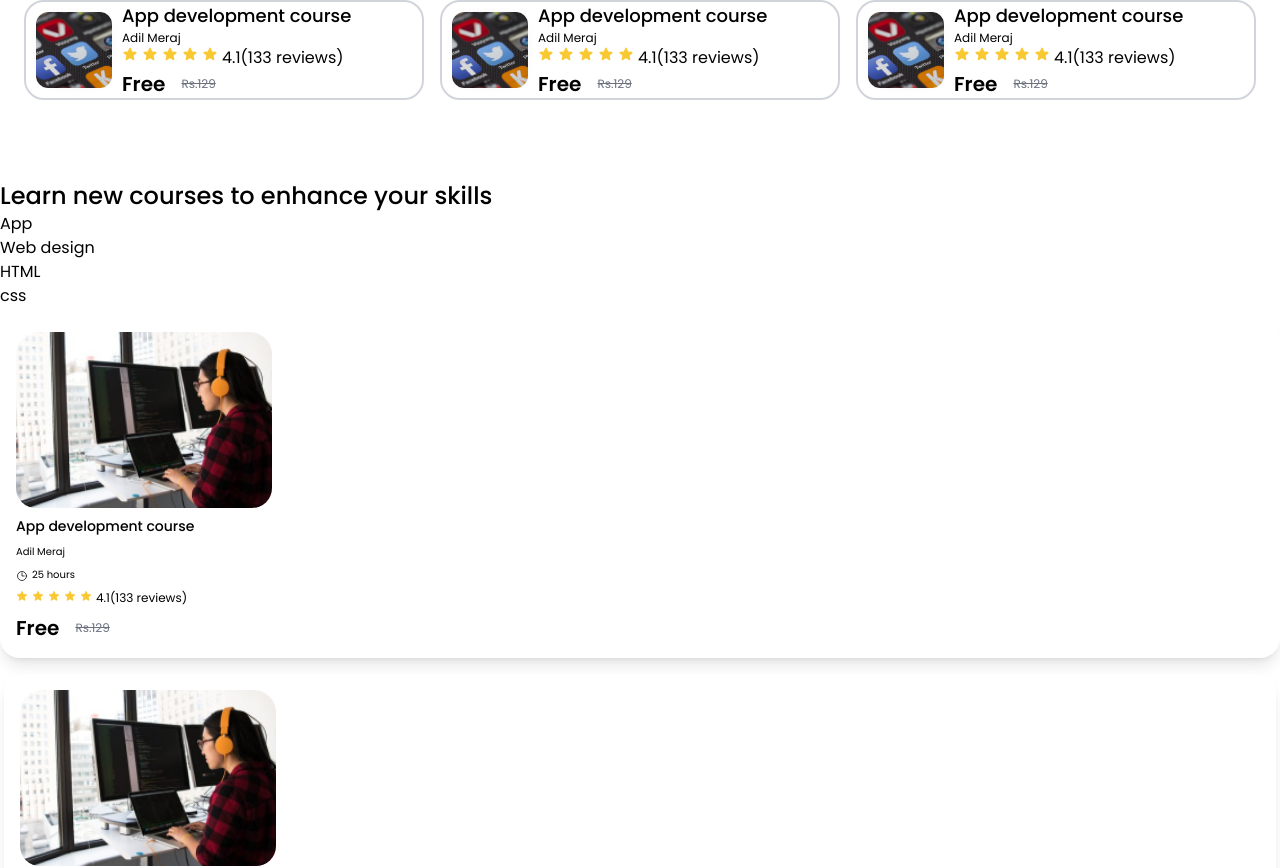
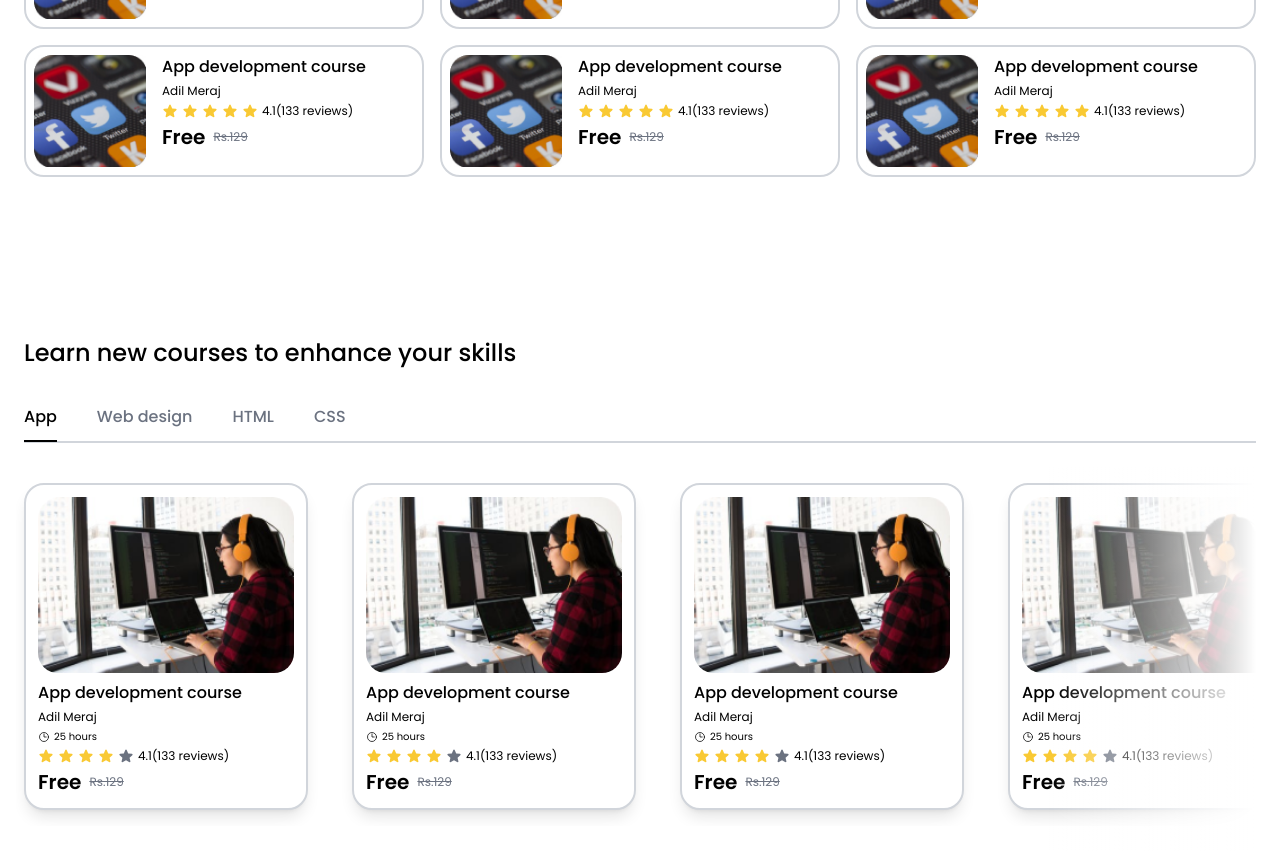
Before and after one commit to codingspidy/gurucool-project-1, a Next.js app: page / in a window 1280 px wide. Shown: the part 2720-3588 px from the top of the page. Built offline with nearby package versions, Linux system fonts and the light colour scheme.

Commit message:
3rd commit

```diff
--- a/components/Course.js
+++ b/components/Course.js
@@ -15,8 +15,8 @@ const Course = () => {
         <SearchBar className="md:order-2" />
         <SortingSelect />
         </div>
-        <div className="relative">
-          <div className="flex space-x-4 sm:space-x-7 overflow-x-scroll scrollbar-hide">
+        <div className="relative -ml-1">
+          <div className="flex space-x-3 sm:space-x-6 overflow-x-scroll scrollbar-hide">
             {courses.map((course) => (
               <CourseItem
                 course={course.course}
@@ -27,6 +27,7 @@ const Course = () => {
                 initialCost={course.initialCost}
                 offerCost={course.offerCost}
                 key={course.id}
+                className="p-4"
               />
             ))}
           </div>
--- a/components/CourseItem.js
+++ b/components/CourseItem.js
@@ -1,34 +1,54 @@
 import { StarIcon } from "@heroicons/react/24/solid";
 import { ClockIcon } from "@heroicons/react/24/outline";
 
-const CourseItem = ({ course, instructor, duration, rating, reviews, initialCost, offerCost, src }) => {
+const CourseItem = ({
+  course,
+  instructor,
+  duration,
+  rating,
+  reviews,
+  initialCost,
+  offerCost,
+  src,
+  className,
+}) => {
   return (
-    <div className="px-1 py-2 first:px-0">
-    <div className="p-4 h-full shadow-lg bg-white rounded-[20px]">
-      <div className="w-60 lg:w-64 h-40 lg:h-44 bg-[url('/course-img.png')] bg-cover rounded-[20px]" />
-      <div className="flex flex-col space-y-2 mt-2">
-        <h4 className="text-xs lg:text-sm font-medium">{course}</h4>
-        <div className="text-[8px] lg:text-[10px]">{instructor}</div>
-        <div className="flex items-end gap-1">
-          <ClockIcon className="h-3" />
-          <span className="text-[8px] lg:text-[10px]">{duration + " hours"}</span>
-        </div>
-        <div>
+    <div className="px-2 py-4">
+      <div
+        className={
+          "w-fit h-full shadow-lg bg-white rounded-[20px] " + className
+        }
+      >
+        <div className="w-60 lg:w-64 h-40 lg:h-44 bg-[url('/course-img.png')] bg-cover rounded-[20px]" />
+        <div className="flex flex-col space-y-1 mt-2">
+          <h4 className="text-sm lg:text-base font-medium">{course}</h4>
+          <div className="text-[10px] lg:text-xs">{instructor}</div>
+          <div className="flex items-center gap-1">
+            <ClockIcon className="h-3" />
+            <span className="text-[8px] lg:text-[10px]">
+              {duration + " hours"}
+            </span>
+          </div>
           <div className="flex space-x-1">
-            <StarIcon className="text-yellow h-3" />
-            <StarIcon className="text-yellow h-3" />
-            <StarIcon className="text-yellow h-3" />
-            <StarIcon className="text-yellow h-3" />
-            <StarIcon className="text-yellow h-3" />
-            <div className="text-[10px] lg:text-xs">{rating + `(${reviews} reviews)`}</div>
+            <StarIcon className="text-yellow h-4" />
+            <StarIcon className="text-yellow h-4" />
+            <StarIcon className="text-yellow h-4" />
+            <StarIcon className="text-yellow h-4" />
+            <StarIcon className="text-gray-500 h-4" />
+            <div className="text-[10px] lg:text-xs">
+              {rating + `(${reviews} reviews)`}
+            </div>
+          </div>
+          <div className="flex gap-2 items-center">
+            <span className="text-[22px] lg:text-xl font-semibold">
+              {offerCost}
+            </span>
+            <span className="text-[10px] lg:text-xs line-through text-gray-500">
+              {"Rs." + initialCost}
+            </span>
           </div>
         </div>
-        <div className="flex gap-4 items-center">
-          <span className="text-[22px] lg:text-xl font-semibold">{offerCost}</span>
-          <span className="text-[10px] lg:text-xs line-through text-gray-500">{"Rs." + initialCost}</span>
-        </div>
       </div>
-    </div>
     </div>
   );
 };
--- a/components/Footer.js
+++ b/components/Footer.js
@@ -4,7 +4,7 @@ import FooterLink from "./FooterLink";
 const Footer = () => {
   return (
     <footer className="bg-[#F3F4F8]">
-      <ul className="max-w-7xl mx-auto px-6 py-16 lg:py-20 flex flex-wrap gap-8 text-sm">
+      <ul className="max-w-7xl mx-auto px-6 py-16 lg:py-20 grid grid-cols-1 sm:grid-cols-3 xl:grid-cols-7 gap-x-8 gap-y-14 text-sm">
         <ul key={0} className="flex flex-col space-y-2">
           {footerList[0].map((link) => (
             <FooterLink key={link.id} linkName={link.linkName} />
--- a/components/FooterLink.js
+++ b/components/FooterLink.js
@@ -1,6 +1,6 @@
 const FooterLink = ({ href, linkName }) => {
   return (
-    <li className="first:font-medium">
+    <li className="first:font-semibold">
       <a className="cursor-pointer" href={href}>{linkName}</a>
     </li>
   );
--- a/components/FooterList.js
+++ /dev/null
@@ -1,14 +0,0 @@
-import footerList from "../data/footerList";
-import FooterLink from "./FooterLink";
-
-const FooterList = () => {
-    return (
-        <ul>
-           {footerList.map(list => {
-            list.map(item => <FooterLink key={item.id} linkName={item.linkName} />)
-           })}
-        </ul>
-    )
-}
-
-export default FooterList;
--- a/components/LatestCourse.js
+++ b/components/LatestCourse.js
@@ -9,35 +9,65 @@ const LatestCourse = () => {
   };
 
   return (
-    <div>
+    <div className="bg-white">
+      <div className="max-w-7xl mx-auto px-6 py-16 lg:py-20 space-y-6">
         <h3 className="text-2xl font-medium">
           Learn new courses to enhance your skills
         </h3>
-      <nav>
-        <ul>
+        <nav className="border-b-2 border-gray-300 py-3">
+          <ul className="navbar flex space-x-10 text-gray-500 text-base font-medium">
             <li>
-            <a onClick={handleClick} id="app_dev">
+              <a
+                className={
+                  "cursor-pointer py-3 " +
+                  (courseType === "app_dev" && "border-b-2 border-black text-black")
+                }
+                onClick={handleClick}
+                id="app_dev"
+              >
                 App
               </a>
             </li>
             <li>
-            <a onClick={handleClick} id="web_design">
+              <a
+                className={
+                  "cursor-pointer py-3 " +
+                  (courseType === "web_design" && "border-b-3 border-black text-black")
+                }
+                onClick={handleClick}
+                id="web_design"
+              >
                 Web design
               </a>
             </li>
             <li>
-            <a onClick={handleClick} id="html">
+              <a
+                className={
+                  "cursor-pointer py-3 " +
+                  (courseType === "html" && "border-b-3 border-black text-black")
+                }
+                onClick={handleClick}
+                id="html"
+              >
                 HTML
               </a>
             </li>
             <li>
-            <a onClick={handleClick} id="css">
-              css
+              <a
+                className={
+                  "cursor-pointer py-3 " +
+                  (courseType === "css" && "border-b-3 border-black text-black")
+                }
+                onClick={handleClick}
+                id="css"
+              >
+                CSS
               </a>
             </li>
           </ul>
         </nav>
-      <div>
+        <div className="relative -ml-2">
+          <div className="flex space-x-4 sm:space-x-7 overflow-x-scroll scrollbar-hide">
             {courses
               .filter((c) => c.tag === courseType)
               .map((course) => (
@@ -50,8 +80,12 @@ const LatestCourse = () => {
                   initialCost={course.initialCost}
                   offerCost={course.offerCost}
                   key={course.id}
+                  className="border-2 border-gray-300 p-3"
                 />
               ))}
+          </div>
+          <div className="absolute top-0 right-0 h-96 w-2/12 bg-gradient-to-l from-[#ffffff]" />
+        </div>
       </div>
     </div>
   );
--- a/components/Niche.js
+++ b/components/Niche.js
@@ -20,7 +20,7 @@ const Niche = () => {
           ))}
         </div>
         <div className="mt-10">
-        <a className="font-medium text-decoration underline cursor-pointer">See All Categories</a>
+        <a className="font-medium text-decoration underline text-sm xl:text-lg cursor-pointer">See All Categories</a>
         </div>
       </div>
     </div>
--- a/components/NicheItem.js
+++ b/components/NicheItem.js
@@ -2,7 +2,7 @@ const NicheItem = ({ course, coursesCount, imgSrc, alt }) => {
     return (
         <div className="bg-white flex space-x-5 items-center rounded-[20px] shadow-md cursor-pointer w-full max-w-[290px]">
            <div className="w-14 h-14 lg:w-20 lg:h-20 bg-[url('/business-niche.png')] rounded-tl-[20px] rounded-bl-[20px] bg-cover" />
-           <div>
+           <div className="flex flex-col items-stretch">
             <h5 className="text-sm xl:text-lg font-medium">{course}</h5>
             <span className="text-[10px] xl:text-xs text-gray-500">{coursesCount + " Courses"}</span>
            </div>
--- a/components/RecommendItem.js
+++ b/components/RecommendItem.js
@@ -9,24 +9,26 @@ const RecommendItem = ({
   initialCost,
 }) => {
   return (
-    <div className="flex rounded-[20px] w-full max-w-[400px] border-2 border-gray-300">
-      <div className="w-24 h-24 bg-[url('/app-dev.png')] bg-cover" />
-      <div>
-        <h4 className="text-sm xl:text-lg font-medium">{course}</h4>
+    <div className="flex rounded-[20px] w-full max-w-[400px] border-2 p-2 gap-4 border-gray-300">
+      <div className="w-24 xl:w-28 h-24 xl:h-28 bg-[url('/app-dev.png')] bg-cover" />
+      <div className="space-y-1">
+        <h4 className="text-sm xl:text-base font-medium">{course}</h4>
         <div className="text-[10px] xl:text-xs">{instructor}</div>
-        <div>
-          <div className="flex space-x-1">
+        <div className="flex items-center space-x-1">
           <StarIcon className="text-yellow h-4" />
           <StarIcon className="text-yellow h-4" />
           <StarIcon className="text-yellow h-4" />
           <StarIcon className="text-yellow h-4" />
           <StarIcon className="text-yellow h-4" />
-            <div>{rating + `(${reviews} reviews)`}</div>
+          <div className="text-[10px] lg:text-xs">{rating + `(${reviews} reviews)`}</div>
         </div>
-        </div>{" "}
-        <div className="flex gap-4 items-center">
-          <span className="text-[22px] lg:text-xl font-semibold">{offerCost}</span>
-          <span className="text-[10px] lg:text-xs line-through text-gray-500">{"Rs." + initialCost}</span>
+        <div className="flex gap-2 items-center">
+          <span className="text-[22px] lg:text-xl font-semibold">
+            {offerCost}
+          </span>
+          <span className="text-[10px] lg:text-xs line-through text-gray-500">
+            {"Rs." + initialCost}
+          </span>
         </div>
       </div>
     </div>
```
Also changed, not shown: public/app-dev.png. Lines whose indentation alone changed are shown as unchanged.
